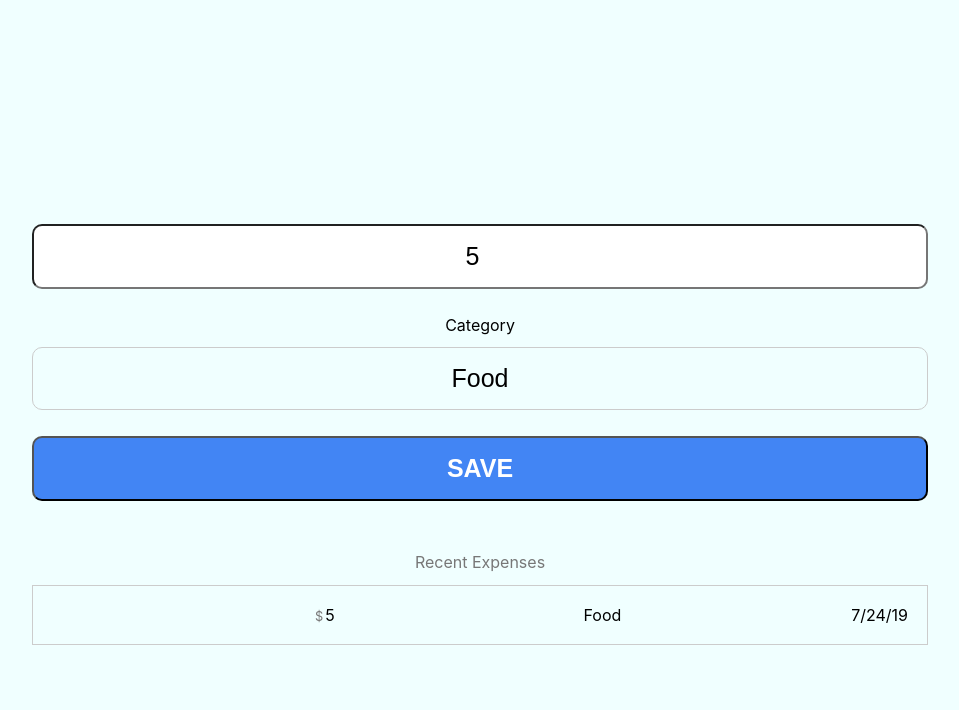
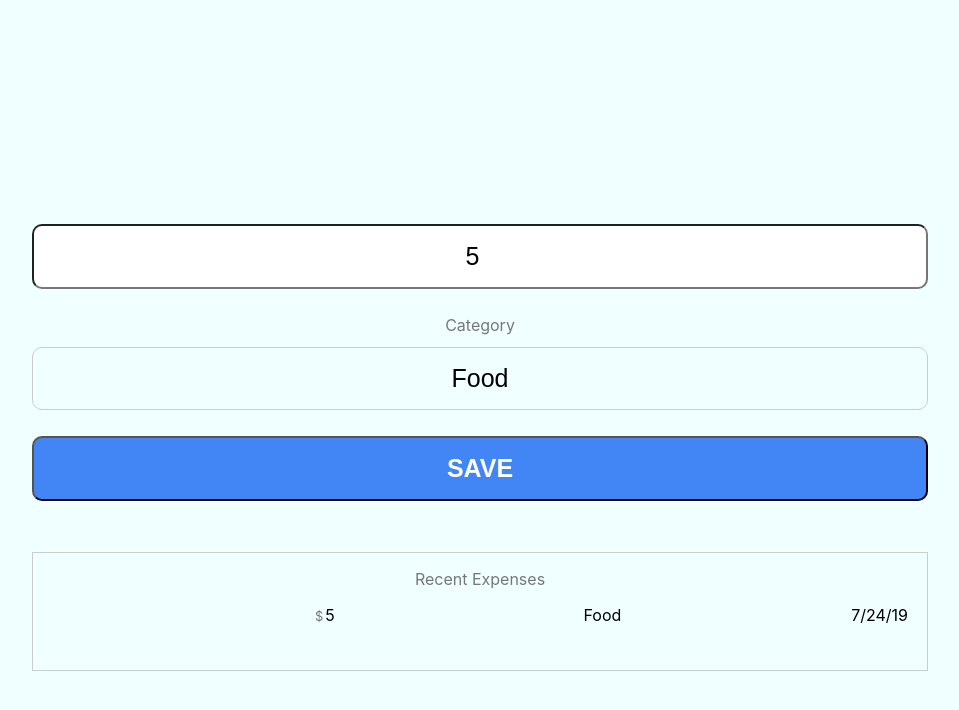
Before and after one commit to sahelgeson/dirtsimple-expensetracker, a React (Create React App) app: page / in a window 1280 px wide. Both pictures are taken after typing "5" into the empty fields and a click on the input "Save". Shown: the top 710 px of the page, without its empty margins (160-1119 px from the left). Built offline with nearby package versions, Linux system fonts and the light colour scheme.

Commit message:
some styling changes, broke out Recent Expenses card into own component, need to write tests

```diff
--- a/package.json
+++ b/package.json
@@ -3,8 +3,9 @@
   "version": "0.1.0",
   "private": true,
   "dependencies": {
-    "react": "^16.8.6",
-    "react-dom": "^16.8.6",
+    "prop-types": "15.7.2",
+    "react": "16.8.6",
+    "react-dom": "16.8.6",
     "react-scripts": "3.0.1"
   },
   "scripts": {
--- a/src/App.css
+++ b/src/App.css
@@ -22,6 +22,7 @@ form {
 .table {
   table-layout : fixed;
   text-align: right;
+  width: 100%;
 }
 
 .input {
@@ -44,7 +45,7 @@ form {
 
 /* give one style for spacing, another for "buttons" */
 
-.label {
+.center {
   display: block;
   text-align: center;
 }
--- a/src/App.js
+++ b/src/App.js
@@ -1,5 +1,6 @@
 import React, { Component} from "react";
 import './App.css';
+import RecentExpenses from "./RecentExpenses/RecentExpenses.jsx";
 
 class App extends Component{
   constructor(props) {
@@ -13,10 +14,13 @@ class App extends Component{
       }
     */
 
+    const recentExpenses = JSON.parse(localStorage.getItem('myExpenses')) || [];
+
+    /* TODO: change this to get recentExpenses from localStorage */
     this.state = {
       amount: '',
       category: 'Food',
-      recentExpenses: [],
+      recentExpenses: recentExpenses,
     }
 
     this.handleAmountChange = this.handleAmountChange.bind(this);
@@ -52,14 +56,17 @@ class App extends Component{
       category
     }
 
+    const recentExpenses = [newExpense, ...this.state.recentExpenses]
+
     this.setState({
-      recentExpenses: [newExpense, ...this.state.recentExpenses]
+      recentExpenses
     })
+
+    localStorage.setItem('myExpenses', JSON.stringify(recentExpenses));
   }
 
   render(){
     const recentExpenses = this.state.recentExpenses;
-    const numberOfRecentShown = 10;
 
     return (
       <div className="App container">
@@ -78,7 +85,7 @@ class App extends Component{
             value={this.state.amount}
           />
           <label
-            className="label mbs"
+            className="center gray-777 mbs"
           >
             Category
           </label>
@@ -96,36 +103,9 @@ class App extends Component{
           />
         </form>
 
-        {recentExpenses.length ? (
-          <div>
-            <div className="label gray-777 mbs">
-              Recent Expenses
-            </div>
-            <table className="table card mbm">
-              {recentExpenses.slice(0,numberOfRecentShown).map((expense, i) =>
-                <tr key={i}>
-                  <td>
-                    <span className="dollar inline-block">$</span>
-                    <span  className="inline-block">
-                      {expense.amount}
-                    </span>
-                  </td>
-                  <td>
-                    {expense.category}
-                  </td>
-                  <td>
-                    {expense.datetime.getMonth() + 1}/
-                    {expense.datetime.getDate()}/
-                    {expense.datetime.getFullYear().toString().slice(-2)}
-                  </td>
-                </tr>
-              )}
-            </table>
-          </div>
-        ) : null}
-        {recentExpenses.length > numberOfRecentShown ? (
-          <div>See all expenses</div>
-        ) : null}
+        {recentExpenses.length ?
+          <RecentExpenses recentExpenses={recentExpenses} />
+        : null}
       </div>
     );
   }
--- /dev/null
+++ b/src/RecentExpenses/RecentExpenses.jsx
@@ -0,0 +1,54 @@
+import React, { Component} from "react";
+import { PropTypes } from "prop-types";
+
+/* TODO: make this a function -- stateless */
+class RecentExpenses extends Component{
+  constructor(props) {
+    super(props);
+  }
+
+  render(){
+    const recentExpenses = this.props.recentExpenses;
+    const numberOfRecentShown = 7;
+
+    return(
+      <div className="card">
+        <div className="center gray-777 mbs">
+          Recent Expenses
+        </div>
+        <table className="table mbm">
+          <tbody>
+            {recentExpenses.slice(0,numberOfRecentShown).map((expense, i) =>
+              <tr key={i}>
+                <td>
+                  <span className="dollar inline-block">$</span>
+                  <span  className="inline-block">
+                    {expense.amount}
+                  </span>
+                </td>
+                <td>
+                  {expense.category}
+                </td>
+                <td>
+                  {new Date(expense.datetime).getMonth() + 1}/
+                  {new Date(expense.datetime).getDate()}/
+                  {new Date(expense.datetime).getFullYear().toString().slice(-2)}
+                </td>
+              </tr>
+            )}
+          </tbody>
+        </table>
+
+        {recentExpenses.length >= numberOfRecentShown ?
+          <div className="center">See all expenses</div>
+        : null}
+      </div>
+    );
+  }
+}
+
+RecentExpenses.propTypes = {
+  recentExpenses: PropTypes.object
+};
+
+export default RecentExpenses;
```
